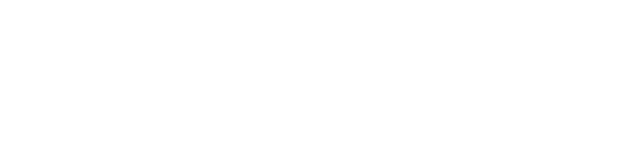
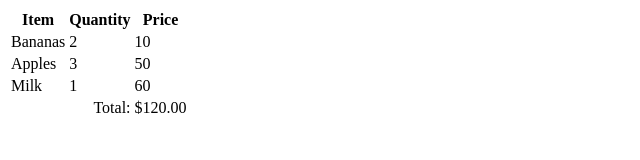
Before and after one commit to acciojob/grofers-checkout-2-afzalahmad1, a website: page main.html in a window 1280 px wide. Shown: the whole page, without its empty margins (0-640 px from the left). Drawn offline with Linux system fonts and the light colour scheme.

Commit message:
created a submission

```diff
--- a/main.html
+++ b/main.html
@@ -8,6 +8,36 @@
 
 <body>
 	<!-- the entire body must be written by student -->
+	<table>
+  <thead>
+    <tr>
+      <th>Item</th>
+      <th>Quantity</th>
+      <th>Price</th>
+    </tr>
+  </thead>
+  <tbody>
+    <tr>
+      <td data-ns-test="item">Bananas</td>
+      <td data-ns-test="quantity">2</td>
+      <td data-ns-test="prices">10</td>
+    </tr>
+    <tr>
+      <td data-ns-test="item">Apples</td>
+      <td data-ns-test="quantity">3</td>
+      <td data-ns-test="prices">50</td>
+    </tr>
+    <tr>
+      <td data-ns-test="item">Milk</td>
+      <td data-ns-test="quantity">1</td>
+      <td data-ns-test="prices">60</td>
+    </tr>
+    <tr>
+      <td colspan="2" style="text-align:right">Total:</td>
+      <td data-ns-test="grandTotal"></td>
+    </tr>
+  </tbody>
+</table>
     <script type="text/javascript" src="./script.js">
 </script>
 
--- a/script.js
+++ b/script.js
@@ -1 +1,24 @@
 //your code here
+function calculateTotal() {
+  const prices = document.querySelectorAll('[data-ns-test="prices"]');
+  let total = 0;
+  prices.forEach(price => {
+    const priceValue = parseFloat(price.textContent.replace('$', ''));
+    if (!isNaN(priceValue)) {
+      total += priceValue;
+    }
+  });
+  const grandTotal = document.querySelector('[data-ns-test="grandTotal"]');
+  grandTotal.textContent = '$' + total.toFixed(2);
+}
+
+calculateTotal();
+
+// Listen for changes to the prices and recalculate the total
+const prices = document.querySelectorAll('[data-ns-test="prices"]');
+prices.forEach(price => {
+  const observer = new MutationObserver(mutations => {
+    calculateTotal();
+  });
+  observer.observe(price, { characterData: true, subtree: true });
+});
```
